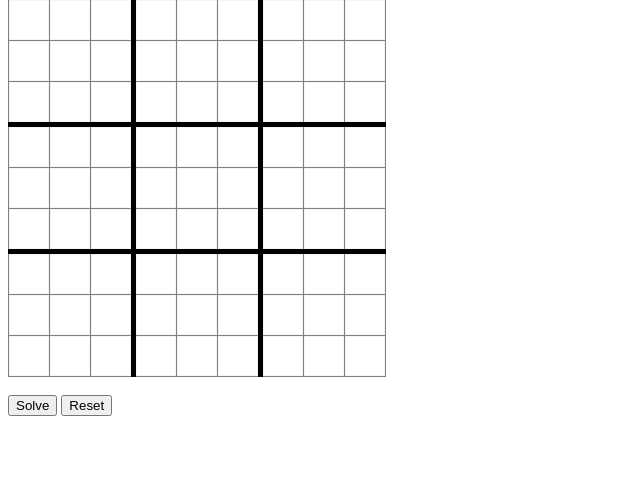
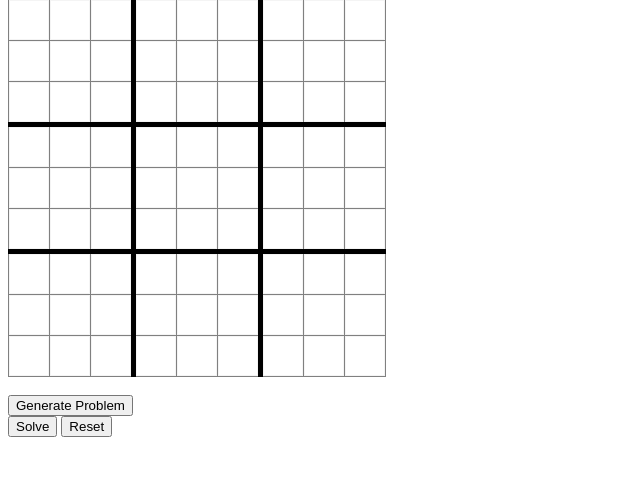
Before and after one commit to yonatank93/Sudoku, a Flask app: page / in a window 1280 px wide. Shown: the part 81-576 px from the top of the page, without its empty margins (0-640 px from the left). Run offline with Flask 3, Linux system fonts and the light colour scheme.

Commit message:
Working Generate Problem button

```diff
--- a/web_app/app.py
+++ b/web_app/app.py
@@ -1,5 +1,5 @@
-from flask import Flask, render_template, request
-from sudoku import Board
+from flask import Flask, render_template, request, jsonify
+from sudoku import generate_problem, Board
 import numpy as np
 
 app = Flask(__name__)
@@ -32,5 +32,11 @@ def solve_sudoku(sudoku_problem):
     return board.board
 
 
+@app.route("/generate", methods=["GET"])
+def generate_sudoku():
+    problem = generate_problem(level=3)  # Call your problem generator function
+    return jsonify({"problem": problem.tolist()})  # Return as JSON
+
+
 if __name__ == "__main__":
     app.run(debug=True)
--- a/web_app/templates/sudoku.html
+++ b/web_app/templates/sudoku.html
@@ -43,6 +43,28 @@
             const inputs = document.querySelectorAll('input[type="text"]');
             inputs.forEach(input => input.value = '');
         }
+
+        document.addEventListener("DOMContentLoaded", function () {
+            // Ensure the script runs only after the page is fully loaded
+            document.getElementById("generateBtn").addEventListener("click", function() {
+		fetch("/generate")  // Call the Flask backend
+                    .then(response => response.json())  // Convert response to JSON
+                    .then(data => {
+			const problem = data.problem;  // Extract the problem grid
+
+			// Loop through the 9x9 grid and update the input fields
+			for (let i = 0; i < 9; i++) {
+                            for (let j = 0; j < 9; j++) {
+				let cell = document.querySelector(`input[name="cell${i}${j}"]`);
+				if (cell) {
+                                    cell.value = problem[i][j] > 0 ? problem[i][j] : '';  // Set value or keep empty
+				}
+                            }
+			}
+                    })
+                    .catch(error => console.error("Error fetching Sudoku problem:", error));
+            });
+	});
     </script>
 </head>
 <body>
@@ -61,6 +83,9 @@
             {% endfor %}
         </table>
         <br>
+	<!-- Generate Problem Button -->
+	<button type="button" id="generateBtn">Generate Problem</button>
+	<br>
 	<!-- Solve Button -->
         <button type="submit">Solve</button>
 
```
